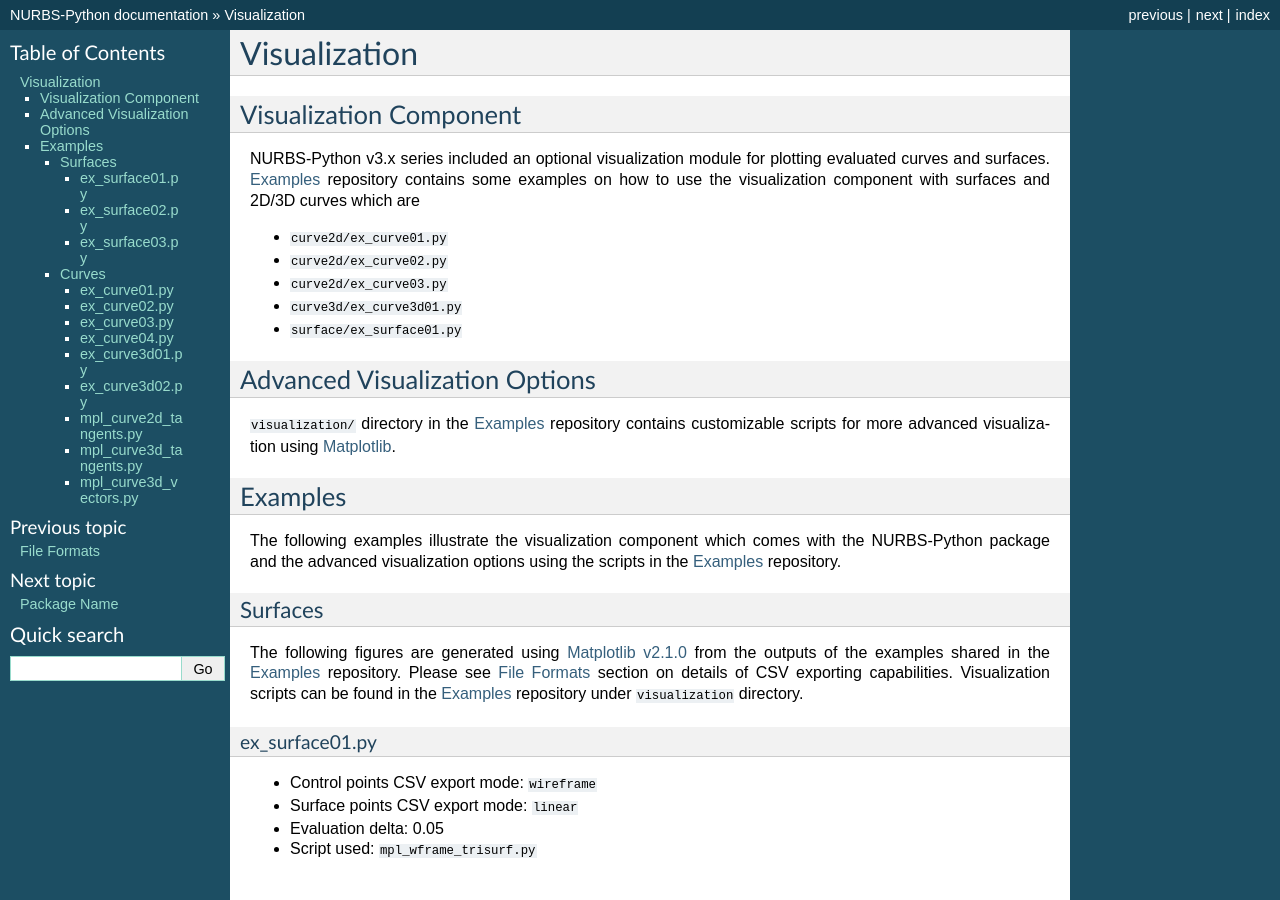
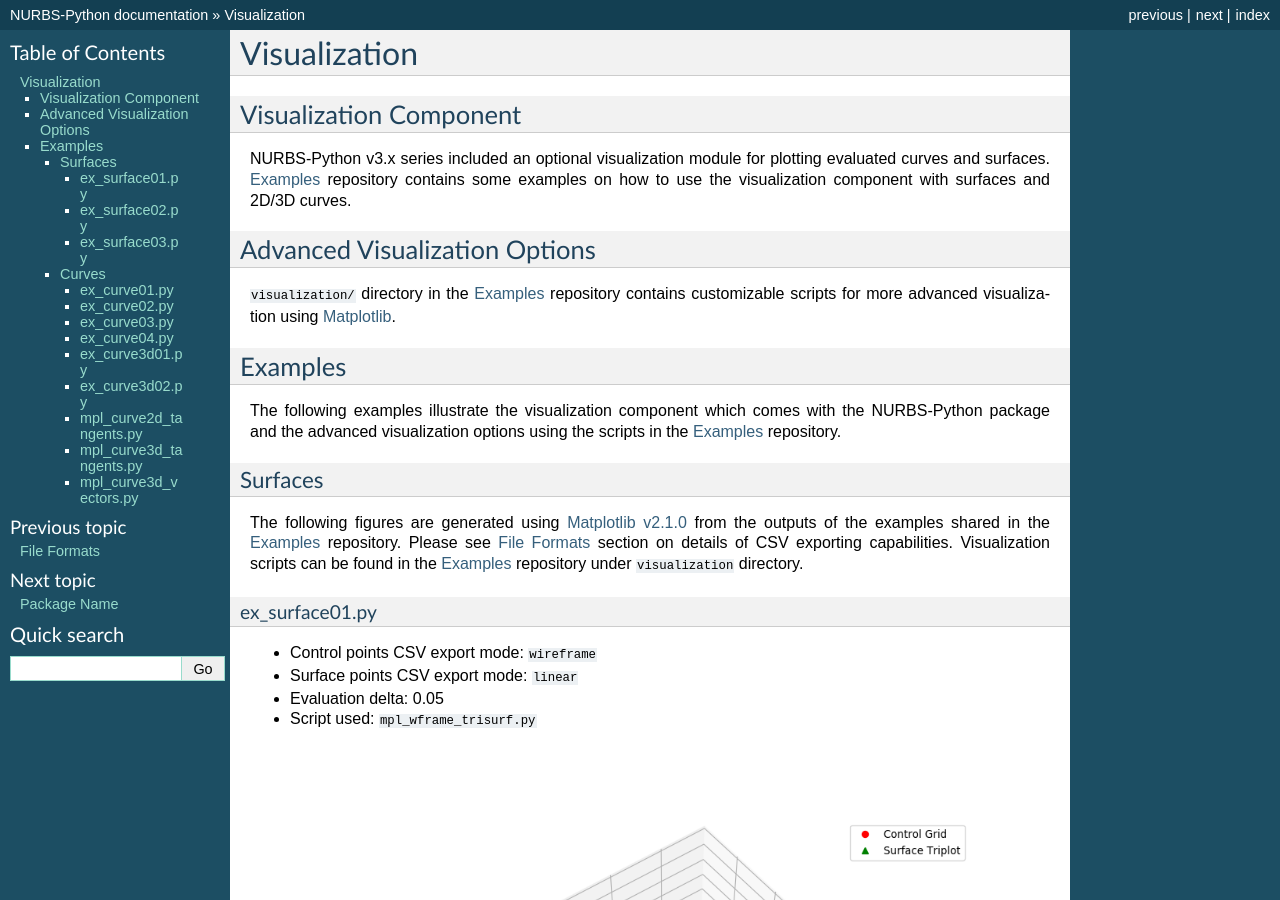
Before and after one commit to orbingol/NURBS-Python, a Sphinx documentation site: the page built from docs/visualization.rst, in a window 1280 px wide and 900 px high. Built offline with Sphinx 7.4.7, drawn with Linux system fonts in a browser that asks for light colours; formulas are drawn with MathJax 3.

```diff
--- a/docs/module_utilities.rst
+++ b/docs/module_utilities.rst
@@ -6,5 +6,5 @@ addition, it contains conversion operations related to control points, such as f
 
 .. automodule:: geomdl.utilities
     :members:
-    :exclude-members: basis_functions, basis_functions_all, basis_functions_ders, check_uv, find_span, find_multiplicity
+    :exclude-members: basis_functions, basis_functions_all, basis_functions_ders, check_uv, find_span, find_multiplicity, check_knot_vector
     :undoc-members:
--- a/docs/modules.rst
+++ b/docs/modules.rst
@@ -4,7 +4,8 @@ Package Name
 The package name is :code:`geomdl` which is the shortened version of *geometric modeling*.
 
 Prior to v3.x series of the NURBS-Python library, the package name was :code:`nurbs`. However, using a generic name like
-that might seem to cause conflicts with other packages, and therefore in v3.x of the library, it is renamed to :code:`geomdl`.
+that might seem to cause conflicts with other packages, and therefore in v3.x of the library, it is renamed to
+:code:`geomdl`.
 
 
 Included Modules
--- a/docs/visualization.rst
+++ b/docs/visualization.rst
@@ -5,13 +5,7 @@ Visualization Component
 =======================
 
 NURBS-Python v3.x series included an optional visualization module for plotting evaluated curves and surfaces. Examples_
-repository contains some examples on how to use the visualization component with surfaces and 2D/3D curves which are
-
-* ``curve2d/ex_curve01.py``
-* ``curve2d/ex_curve02.py``
-* ``curve2d/ex_curve03.py``
-* ``curve3d/ex_curve3d01.py``
-* ``surface/ex_surface01.py``
+repository contains some examples on how to use the visualization component with surfaces and 2D/3D curves.
 
 Advanced Visualization Options
 ==============================
```
Also changed, not shown: 3 other files.
